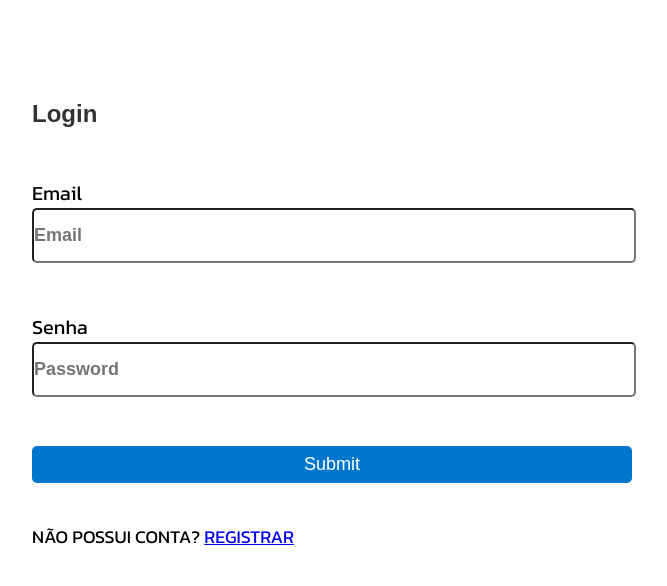
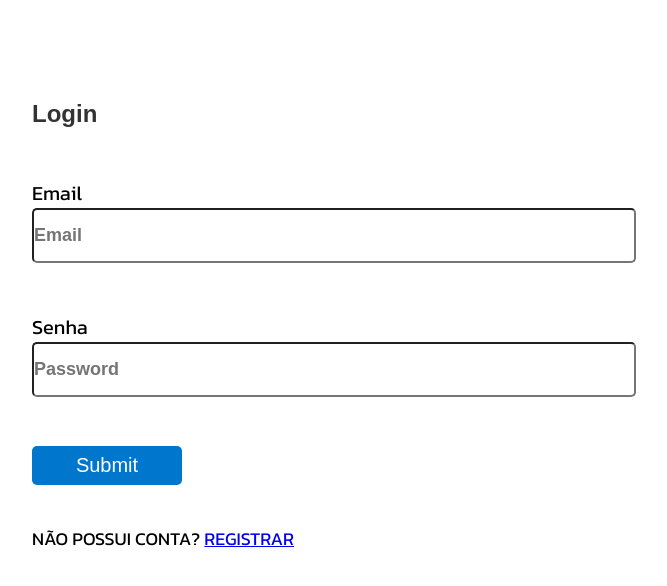
Before and after one commit to Dufyz/login-web-api, a website: page web/public/index.html in a window 1280 px wide. Shown: the whole page, without its empty margins (308-975 px from the left). Drawn offline with Linux system fonts and the light colour scheme; no server answers.

Commit message:
salvando

```diff
--- a/web/public/assets/style.css
+++ b/web/public/assets/style.css
@@ -61,7 +61,8 @@ input[type="submit"] {
     border: none;
     padding: 8px 15px;
     cursor: pointer;
-    font-size: 18px;
+    font-size: 20px;
+    width: 150px;
 }
 
 input::placeholder {
```
